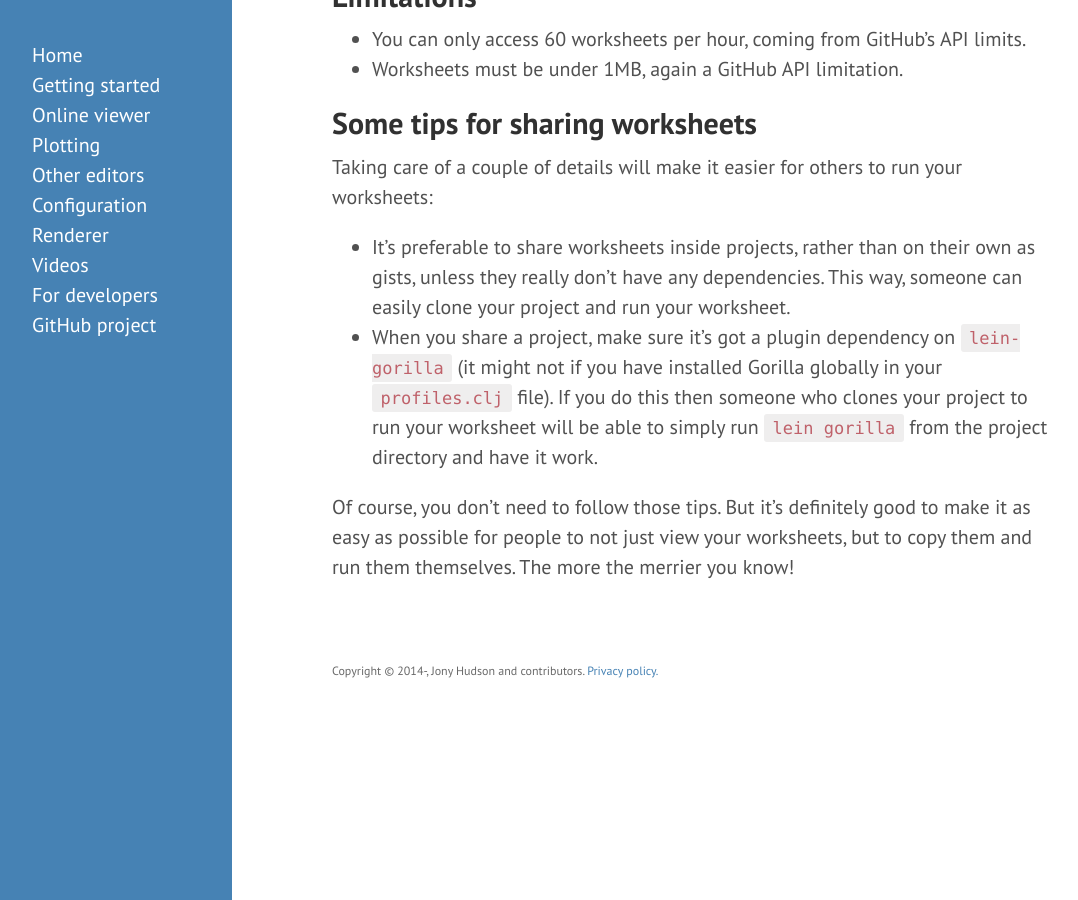
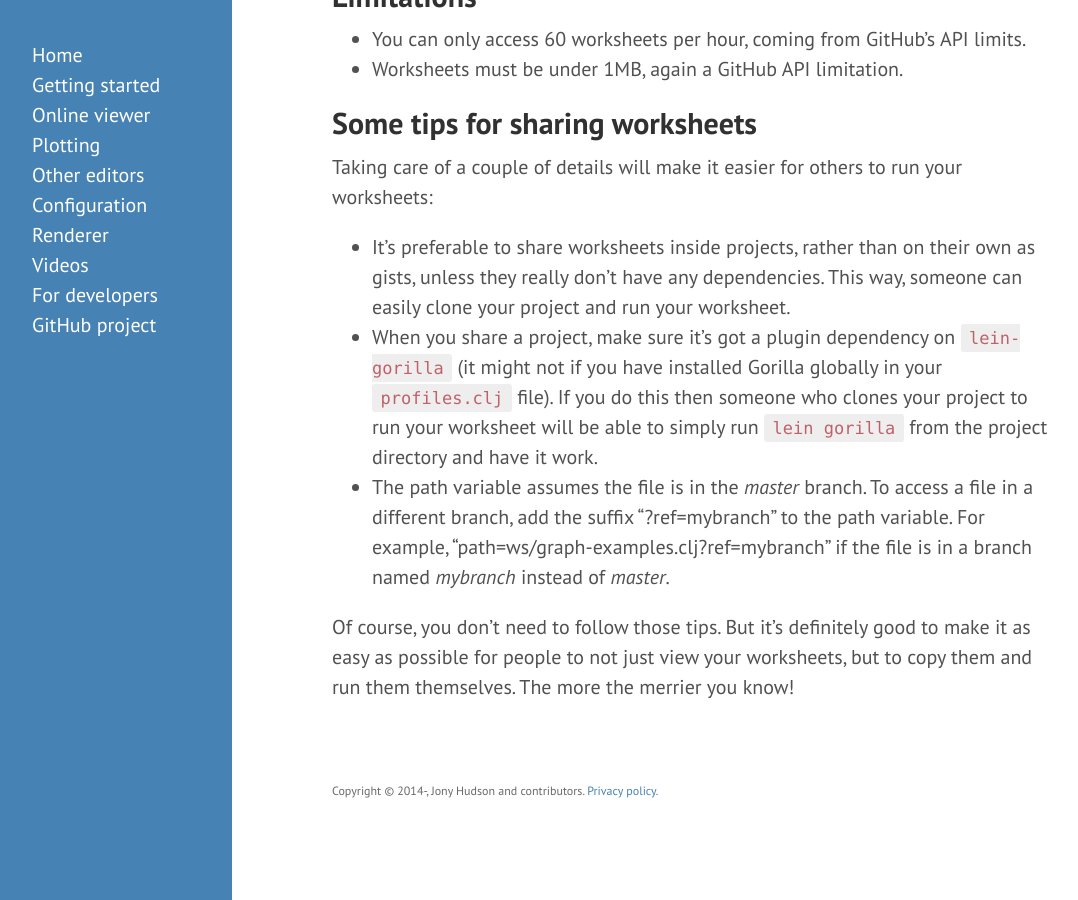
Before and after one commit to JonyEpsilon/gorilla-repl.org, a Jekyll site: the page built from viewer.md, in a window 1280 px wide and 900 px high, scrolled down 855 px. Shown: the whole window, without its empty margins (8-1086 px from the left). Built offline with Jekyll 4.4.1, drawn with Linux system fonts in a browser that asks for light colours.

Commit message:
Update viewer.md
Added instructions to view file that is not on the master branch.

```diff
--- a/viewer.md
+++ b/viewer.md
@@ -14,6 +14,7 @@ replacing the <>s with appropriate values. The path variable is the path inside
 That's it - your worksheet is now available online!
 [This link](http://viewer.gorilla-repl.org/view.html?source=github&user=JonyEpsilon&repo=gorilla-test&path=ws/graph-examples.clj)
 is an example of a shared Gorilla worksheet.
+
 
 You can also share worksheets in GitHub gists. In this case just use the link:
 
@@ -47,6 +48,7 @@ any dependencies. This way, someone can easily clone your project and run your w
 - When you share a project, make sure it's got a plugin dependency on `lein-gorilla` (it might not if you have installed
 Gorilla globally in your `profiles.clj` file). If you do this then someone who clones your project to run your worksheet
 will be able to simply run `lein gorilla` from the project directory and have it work.
+- The path variable assumes the file is in the *master* branch. To access a file in a different branch, add the suffix "?ref=mybranch" to the path variable. For example, "path=ws/graph-examples.clj?ref=mybranch" if the file is in a branch named  *mybranch* instead of *master*.
 
 Of course, you don't need to follow those tips. But it's definitely good to make it as easy as possible for people to
 not just view your worksheets, but to copy them and run them themselves. The more the merrier you know!
```
